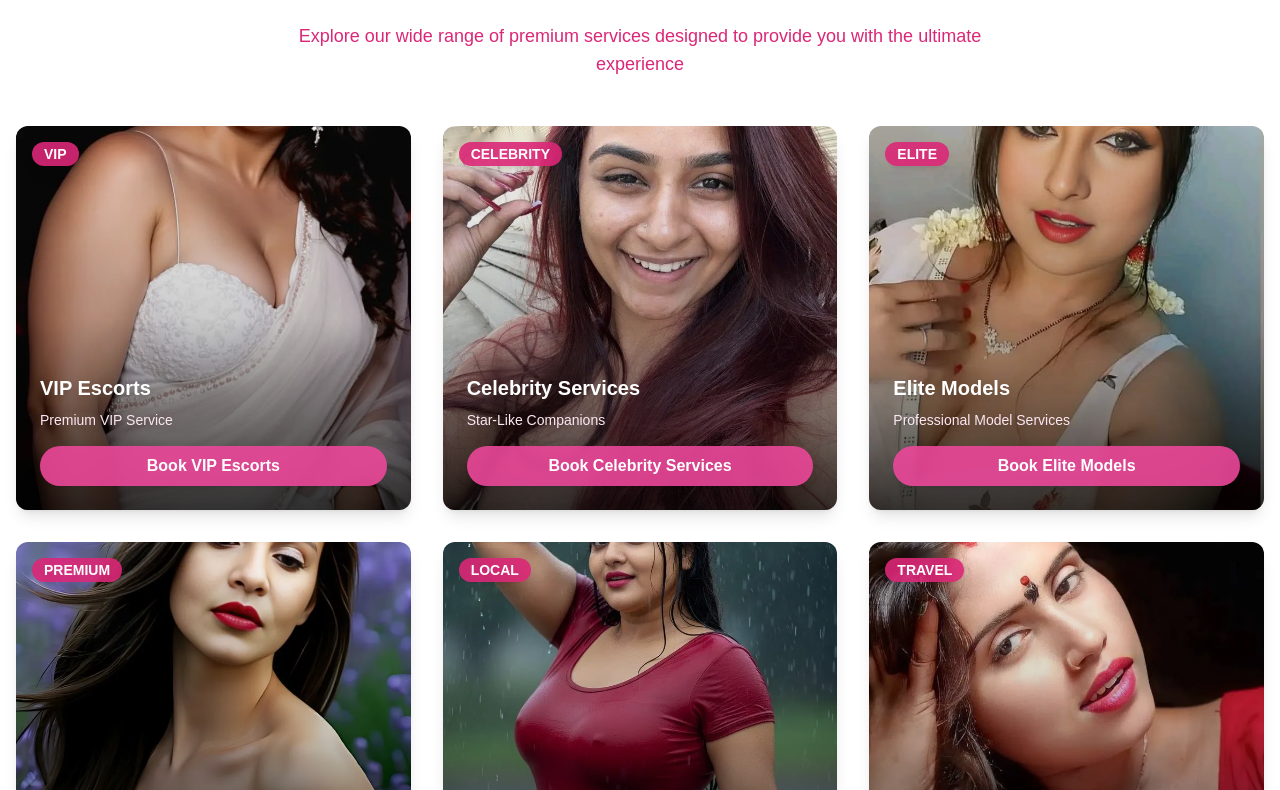
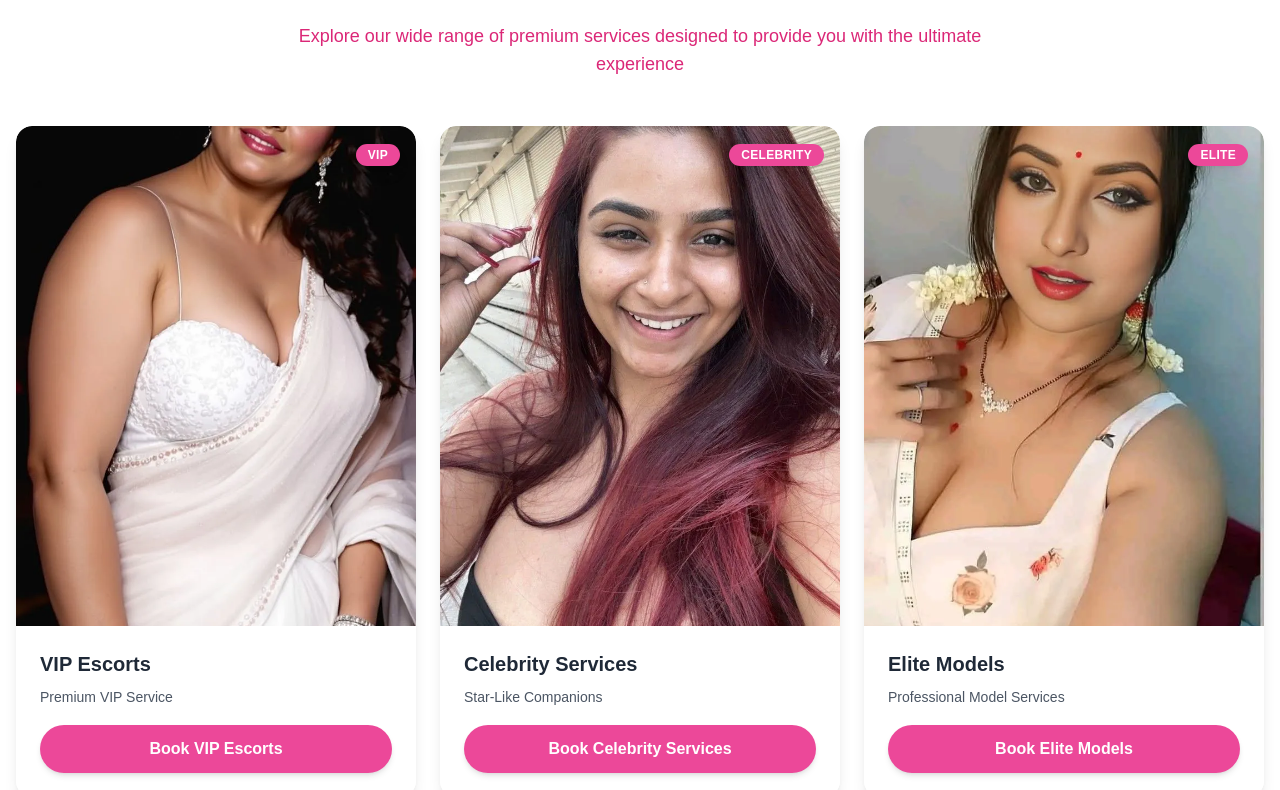
Before and after one commit to anshmydigitalcrown-ui/ranchi, a Next.js app: page / in a window 1280 px wide. Shown: the part 1010-1800 px from the top of the page. Built offline with nearby package versions, Linux system fonts and the light colour scheme.

Commit message:
Update service cards layout to match reference - full-size images without cropping, clean card design

```diff
--- a/src/components/ServicesSection.tsx
+++ b/src/components/ServicesSection.tsx
@@ -95,23 +95,23 @@ export default function ServicesSection() {
           </p>
         </div>
 
-        <div className="grid grid-cols-1 md:grid-cols-2 lg:grid-cols-3 gap-8">
+        <div className="grid grid-cols-1 md:grid-cols-2 lg:grid-cols-3 gap-6">
           {services.map((service) => (
-            <div key={service.id} className="group relative overflow-hidden rounded-xl shadow-lg hover:shadow-xl transition-all duration-300 transform hover:-translate-y-2 bg-white">
-              <div className="relative h-96 w-full">
-                {/* Service Image */}
+            <div key={service.id} className="group relative overflow-hidden rounded-2xl shadow-lg hover:shadow-2xl transition-all duration-300 transform hover:-translate-y-1 bg-white">
+              <div className="relative aspect-[4/5] w-full">
+                {/* Service Image - Full Size without cropping */}
                 {!imageErrors[service.id] ? (
                   <Image
                     src={service.image}
                     alt={service.title}
                     fill
-                    className="object-cover w-full h-full"
+                    className="object-cover w-full h-full rounded-t-2xl"
                     sizes="(max-width: 768px) 100vw, (max-width: 1200px) 50vw, 33vw"
                     priority={service.id <= 3}
                     onError={() => handleImageError(service.id)}
                   />
                 ) : (
-                  <div className="w-full h-full bg-gradient-to-br from-pink-200 via-pink-300 to-pink-400 flex items-center justify-center">
+                  <div className="w-full h-full bg-gradient-to-br from-pink-200 via-pink-300 to-pink-400 flex items-center justify-center rounded-t-2xl">
                     <div className="text-center text-pink-800">
                       <div className="text-4xl mb-2">🖼️</div>
                       <p className="text-sm font-semibold">{service.title}</p>
@@ -120,27 +120,27 @@ export default function ServicesSection() {
                 )}
 
                 {/* Category Badge */}
-                <div className="absolute top-4 left-4 z-20">
-                  <span className="bg-pink-600/90 backdrop-blur-sm text-white px-3 py-1 rounded-full text-sm font-bold shadow-lg">
+                <div className="absolute top-4 right-4 z-20">
+                  <span className="bg-pink-500 text-white px-3 py-1 rounded-full text-xs font-bold shadow-lg uppercase tracking-wide">
                     {service.category}
                   </span>
                 </div>
+              </div>
 
-                {/* Content Overlay */}
-                <div className="absolute inset-0 bg-gradient-to-t from-black/80 via-black/20 to-transparent flex flex-col justify-end p-6 text-white z-10">
-                  <h3 className="text-xl font-bold mb-2 drop-shadow-lg">{service.title}</h3>
-                  <p className="text-pink-100 mb-4 text-sm drop-shadow-md">{service.subtitle}</p>
+              {/* Content Section - Below Image */}
+              <div className="p-6 bg-white">
+                <h3 className="text-xl font-bold text-gray-800 mb-2">{service.title}</h3>
+                <p className="text-gray-600 mb-4 text-sm leading-relaxed">{service.subtitle}</p>
                 <Link
                   href={service.link}
-                    className="bg-pink-500/90 hover:bg-pink-600 backdrop-blur-sm text-white px-6 py-2 rounded-full text-center font-semibold transition-all duration-200 w-full shadow-lg hover:shadow-xl"
+                  className="block w-full bg-pink-500 hover:bg-pink-600 text-white px-6 py-3 rounded-full text-center font-semibold transition-all duration-200 shadow-md hover:shadow-lg"
                 >
                   Book {service.title}
                 </Link>
               </div>
 
               {/* Hover Effect */}
-                <div className="absolute inset-0 bg-pink-500/0 group-hover:bg-pink-500/10 transition-all duration-300 z-5"></div>
-              </div>
+              <div className="absolute inset-0 bg-pink-500/0 group-hover:bg-pink-500/5 transition-all duration-300 rounded-2xl"></div>
             </div>
           ))}
         </div>
```
Lines whose indentation alone changed are shown as unchanged.
